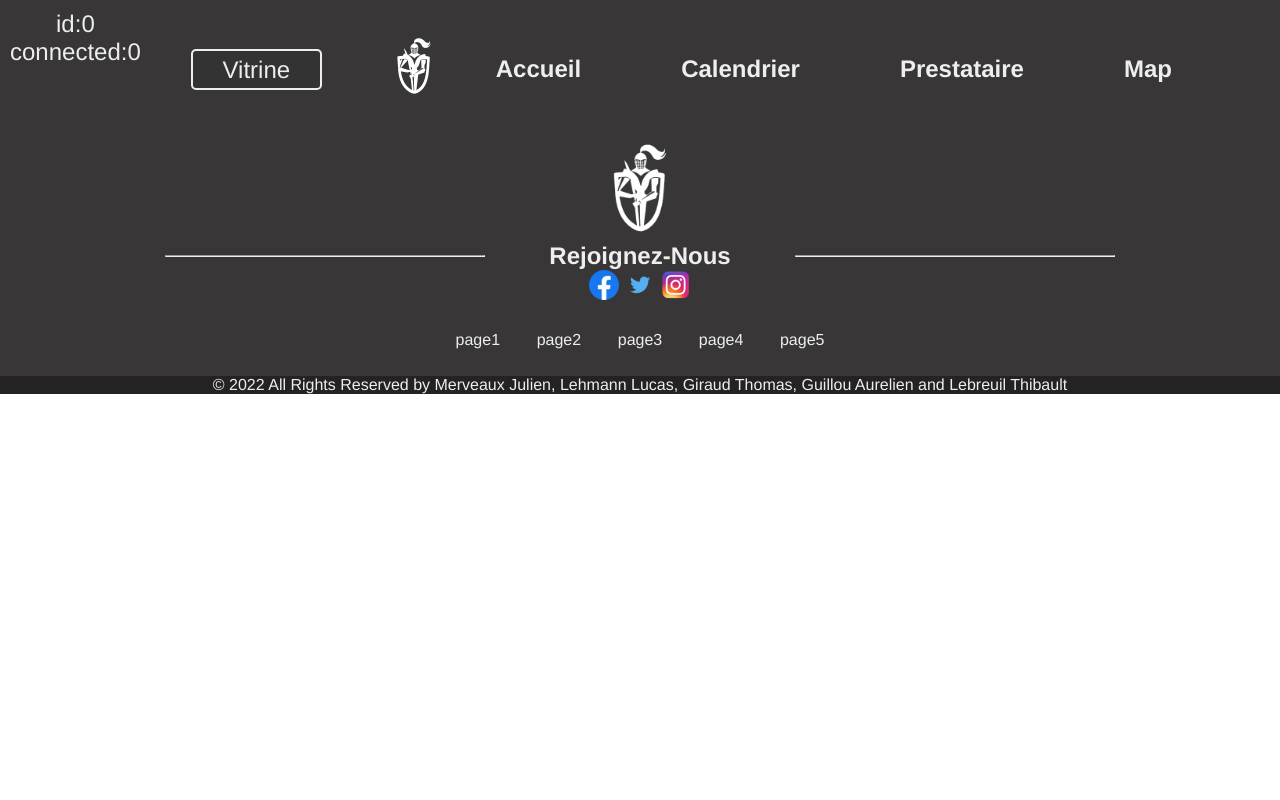
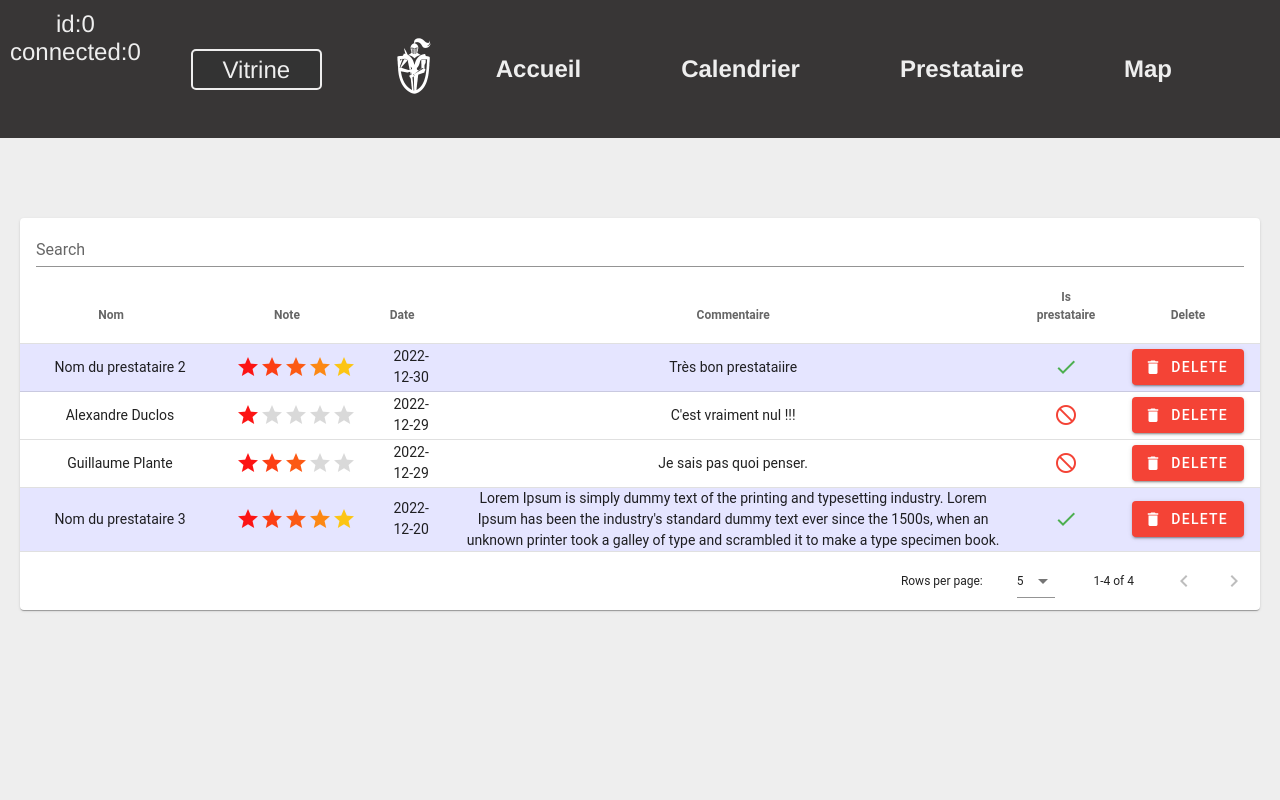
Before and after one commit to ThomasG1raud/saes3_vue, a Vue app: page /admin/guestbook in a window 1280 px wide. Shown: the top 800 px of the page. Built offline with nearby package versions, Linux system fonts and the light colour scheme; the HTML template or start-up script is replaced by a standard one.

Commit message:
Add option Guestbook in admin panel and all functionality done

```diff
--- a/src/components/HeaderView.vue
+++ b/src/components/HeaderView.vue
@@ -32,6 +32,7 @@
         </router-link>
         <router-link class="item" to="/admin/calendrier">Calendrier</router-link>
         <router-link class="item" to="/admin/stand">Stand</router-link>
+        <router-link class="item" to="/admin/guestbook">Livre d'or</router-link>
         <router-link class="item" to="/admin/prestataire">Prestataire</router-link>
         <router-link class="item" to="/admin/map">Map</router-link>
         <div class="item">
--- a/src/components/admin/AdminGuestbookView.vue
+++ b/src/components/admin/AdminGuestbookView.vue
@@ -6,10 +6,21 @@
         :items="curentComments"
         :items-per-page="5"
         expand-icon="mdi-star"
-        class="elevation-1"
+        :class="idPrestataire ? 'elevation-1' : 'elevation-1 ma-5'"
+        :search="search"
+        :custom-filter="filterOnlyCapsText"
     >
+
+      <template v-slot:top>
+        <v-text-field
+            v-model="search"
+            label="Search"
+            class="mx-4"
+        ></v-text-field>
+      </template>
+
       <template v-slot:item="{ item }">
-        <tr :class="item.isPrestataire ? 'prestataire' : ''">
+        <tr :class="item.idComptePost ? 'prestataire' : ''">
           <td class="name">{{ item.name }}</td>
           <td>
             <StarDisplayView :stars="parseInt(item.note)" class="ma-auto"/>
@@ -17,8 +28,8 @@
           <td>{{item.date}}</td>
           <td>{{ item.text }}</td>
           <td>
-            <v-icon :color="item.isPrestataire ? 'green' : 'red'">
-              {{ item.isPrestataire ? "mdi-check" : "mdi-cancel" }}
+            <v-icon :color="item.idComptePost ? 'green' : 'red'">
+              {{ item.idComptePost ? "mdi-check" : "mdi-cancel" }}
             </v-icon>
           </td>
           <td>
@@ -32,7 +43,7 @@
         </tr>
       </template>
       <template v-slot:header="{ item }">
-        <div>
+        <div class="test">
           {{item}}
         </div>
       </template>
@@ -50,11 +61,12 @@ export default {
     idPrestataire: Number
   },
   data: () => ({
+    search: '',
     // headers props
     headers: [
       {
         text: 'Nom',
-        sortable: false,
+        sortable: true,
         align: 'center',
         value: 'name'
       },
@@ -80,7 +92,7 @@ export default {
         text: "Is prestataire",
         sortable: true,
         align: "center",
-        value: "isPrestataire"
+        value: "idComptePost"
       },
       {
         text: "Delete",
@@ -92,6 +104,7 @@ export default {
   }),
   computed: {
     curentComments() {
+      if (!this.idPrestataire) return this.getAllComment();
       return this.getAllComment().filter(comment => parseInt(comment.idPrestataire) === parseInt(this.idPrestataire));
     }
   },
@@ -101,6 +114,17 @@ export default {
     removeComment(idComment) {
       if (!confirm("Are you sure to delete ?")) return;
       this.deleteComment(idComment);
+    },
+    filterOnlyCapsText(value, search, item) {
+      if (!value) return false;
+      if (!search) return false;
+      if (typeof value !== 'string') return false;
+      if (item.name.toString().toLowerCase().includes(search.toLowerCase())) return true;
+      if (item.note.toString().toLowerCase().includes(search.toLowerCase())) return true;
+      if (item.date.toString().toLowerCase().includes(search.toLowerCase())) return true;
+      if (item.text.toString().toLowerCase().includes(search.toLowerCase())) return true;
+      return item.idComptePost && "is prestataire".toString().toLowerCase().includes(search.toLowerCase());
+
     }
   },
   components: {
--- a/src/components/prestataire/PrestataireGuestbookView.vue
+++ b/src/components/prestataire/PrestataireGuestbookView.vue
@@ -79,7 +79,7 @@
         class="elevation-1"
     >
       <template v-slot:item="{ item }">
-        <tr :class="item.isPrestataire ? 'prestataire' : ''">
+        <tr :class="item.idComptePost ? 'prestataire' : ''">
           <td class="name">{{ item.name }}</td>
           <td>
             <StarDisplayView :stars="parseInt(item.note)" class="ma-auto"/>
@@ -171,7 +171,7 @@ export default {
         text: this.textComment,
         date: this.getDate,
         idPrestataire: this.idPrestataire,
-        isPrestataire: this.idPrestataire
+        idComptePost: this.idPrestataire
       }
       this.createComment(comment)
       this.isAddComment = true;
--- a/src/components/vitrine/VitrineGuestbookView.vue
+++ b/src/components/vitrine/VitrineGuestbookView.vue
@@ -87,7 +87,7 @@
         class="elevation-1"
     >
       <template v-slot:item="{ item }">
-        <tr :class="item.isPrestataire ? 'prestataire' : ''">
+        <tr :class="item.idComptePost ? 'prestataire' : ''">
           <td class="name">{{ item.name }}</td>
           <td>
             <StarDisplayView :stars="parseInt(item.note)" class="ma-auto"/>
@@ -187,7 +187,7 @@ export default {
         text: this.textComment,
         date: this.getDate,
         idPrestataire: this.idPrestataire,
-        isPrestataire: 0
+        idComptePost: 0
       }
       this.createComment(comment)
       this.isAddComment = true;
--- a/src/router/index.js
+++ b/src/router/index.js
@@ -19,6 +19,8 @@ import PrestataireStatistiqueView from "@/views/prestataire/PrestataireStatistiq
 import AdminView from "@/views/admin/AdminView";
 import AdminMapView from "@/views/admin/AdminMapView";
 import AdminCalendrierView from "@/views/admin/AdminCalendrierView.vue";
+
+import AdminGuestbookView from "@/components/admin/AdminGuestbookView.vue";
 
 import AdminStandView from "@/views/admin/AdminStandView";
 import AdminPrestataireView from "@/views/admin/AdminPrestataireView";
@@ -148,6 +150,17 @@ const routes = [
   },
     // Admin classic
     // ------------------------------------
+    // Admin Guestbook
+  {
+    path: "/admin/guestbook",
+    name: "admin_guestbook",
+    component: AdminGuestbookView,
+    props: () => ({
+      idPrestataire: 0
+    })
+  },
+    // Admin Guestbook
+    // ------------------------------------
     // Admin prestataire
   {
     path: "/admin/prestataire",
--- a/src/store/index.js
+++ b/src/store/index.js
@@ -49,14 +49,24 @@ export default new Vuex.Store({
         ],
         allComment: [
             {
-                id: 1,
-                name: "Guillaume Plante",
-                email: "guillaume.plante@gmail.com",
-                note: 3,
+                id: 4,
+                name: "Nom du prestataire 2",
+                email: "prestataire1@gmail.com",
+                note: 5,
+                date: "2022-12-30",
+                text: "Très bon prestataiire",
+                idPrestataire: 2,
+                idComptePost: 2
+            },
+            {
+                id: 3,
+                name: "Alexandre Duclos",
+                email: "alexandre_duclos@gmail.com",
+                note: 1,
                 date: "2022-12-29",
-                text: "Je sais pas quoi penser.",
-                idPrestataire: 1,
-                isPrestataire: 0
+                text: "C'est vraiment nul !!!",
+                idPrestataire: 2,
+                idComptePost: 0
             },
             {
                 id: 2,
@@ -65,28 +75,18 @@ export default new Vuex.Store({
                 note: 3,
                 date: "2022-12-29",
                 text: "Je sais pas quoi penser.",
-                idPrestataire: 2,
-                isPrestataire: 0
+                idPrestataire: 1,
+                idComptePost: 0
             },
             {
-                id: 3,
-                name: "Nom du prestataire 1",
-                email: "prestataire1@gmail.com",
-                note: 5,
-                date: "2022-12-30",
-                text: "Très bon prestataiire",
-                idPrestataire: 2,
-                isPrestataire: 2
-            },
-            {
-                id: 4,
-                name: "Nom du prestataire 1",
+                id: 1,
+                name: "Nom du prestataire 3",
                 email: "prestataire4@gmail.com",
                 note: 5,
-                date: "2022-12-30",
+                date: "2022-12-20",
                 text: "Lorem Ipsum is simply dummy text of the printing and typesetting industry. Lorem Ipsum has been the industry's standard dummy text ever since the 1500s, when an unknown printer took a galley of type and scrambled it to make a type specimen book.",
-                idPrestataire: 2,
-                isPrestataire: 3
+                idPrestataire: 3,
+                idComptePost: 3
             }
         ],
         allAdmin: [
@@ -321,7 +321,7 @@ export default new Vuex.Store({
             state.allHoraire.push(horaire);
         },
         addComment: (state, comment) => {
-            state.allComment.push(comment)
+            state.allComment.splice(0, 0, comment)
         },
         removeComment: (state, comment) => {
             state.allComment.splice(comment, 1);
@@ -367,7 +367,7 @@ export default new Vuex.Store({
                 date: comment.date,
                 text: comment.text,
                 idPrestataire: comment.idPrestataire,
-                isPrestataire: comment.isPrestataire
+                idComptePost: comment.idComptePost
             })
             commit('incrementIdComment');
         },
```
